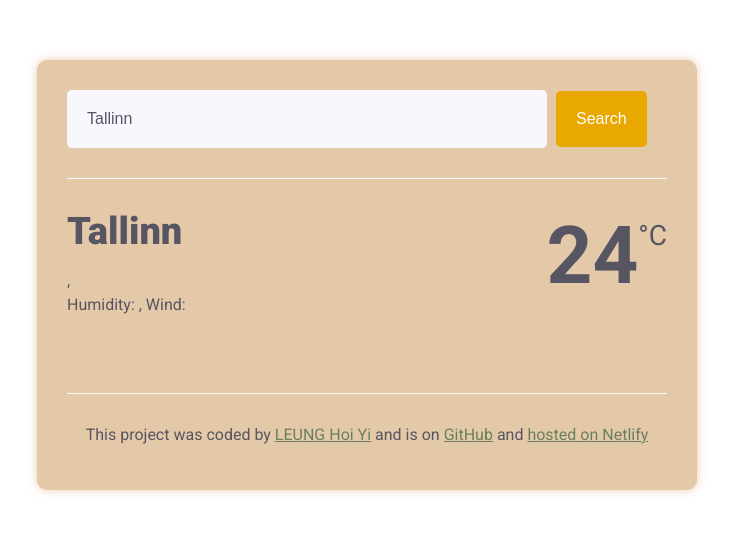
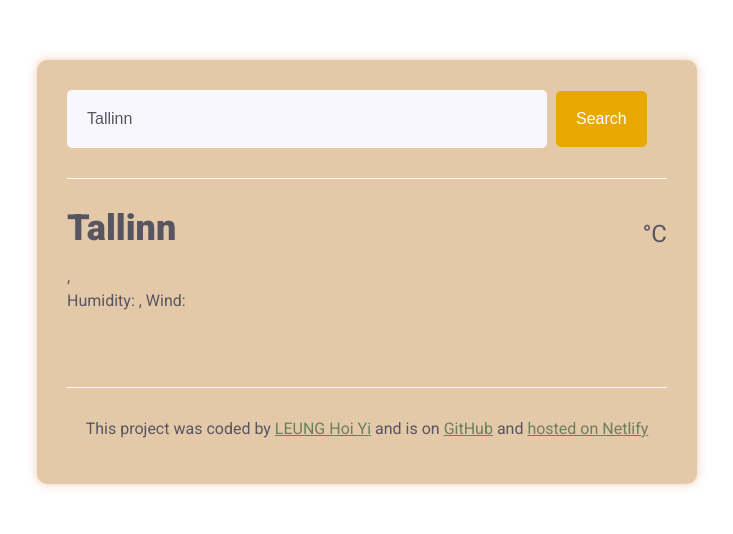
Before and after one commit to leunghoiyi/weather-app, a website built with Parcel: page index.html in a window 1280 px wide. Shown: the whole page, without its empty margins (273-1006 px from the left). Built offline with nearby package versions, Linux system fonts and the light colour scheme; no server answers.

Commit message:
Update CSS

```diff
--- a/index.html
+++ b/index.html
@@ -39,7 +39,7 @@
           </div>
           <div class="current-temperature">
             <span class="current-temperature-icon"><img /></span
-            ><span class="current-temperature-value">24</span
+            ><span class="current-temperature-value"></span
             ><span class="current-temperature-unit">°C</span>
           </div>
         </div>
--- a/src/index.js
+++ b/src/index.js
@@ -42,7 +42,7 @@ function displayTemperature(response) {
   let windElement = document.querySelector(".wind");
   windElement.innerHTML = `${response.data.wind.speed}km/h`;
   let iconElement = document.querySelector(".current-temperature-icon");
-  iconElement.innerHTML = `<img src="${response.data.condition.icon_url}" class="current-temperature-icon" />`;
+  iconElement.innerHTML = `<img src="${response.data.condition.icon_url}" class="current-temperature-icon" alt="${response.data.condition.description}" />`;
 
   console.log(response);
   console.log(response.data.time);
--- a/src/styles.css
+++ b/src/styles.css
@@ -54,13 +54,17 @@ header {
 }
 
 main {
-  padding: 30px 0;
+  padding: 28px 0;
   color: #585563;
 }
 
 .current-temperature {
   font-size: 48px;
   color: #585563;
+  white-space: nowrap; /* Prevent content from wrapping to the next line */
+  overflow: hidden; /* Prevent overflow if it does not fit */
+  width: 35%;
+  text-align: right;
 }
 
 .current-weather {
@@ -69,10 +73,13 @@ main {
 }
 
 .current-city {
-  font-size: 38px;
+  font-size: 36px;
   font-weight: 900;
   margin: 0;
+  width: 100%;
+  text-overflow: ellipsis;
 }
+
 .current-details {
   color: #585563;
   font-size: 16px;
@@ -80,8 +87,9 @@ main {
   line-height: 24px;
 }
 
-.current-details strong {
+.condition {
   color: #d67d3e;
+  font-weight: bold;
 }
 
 .humidity {
@@ -98,18 +106,17 @@ main {
   position: relative;
   top: 8px;
   font-size: 40px;
-  margin-right: 10px;
 }
 
 .current-temperature-value {
-  font-size: 80px;
+  font-size: 64px;
   font-weight: bold;
 }
 
 .current-temperature-unit {
-  font-size: 28px;
+  font-size: 24px;
   position: relative;
-  top: -38px;
+  top: -24px;
 }
 
 .weather-forecast {
```
